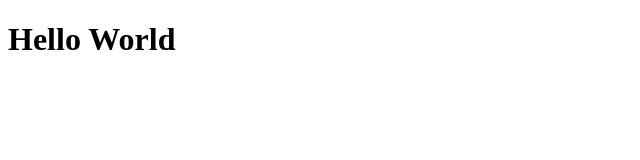
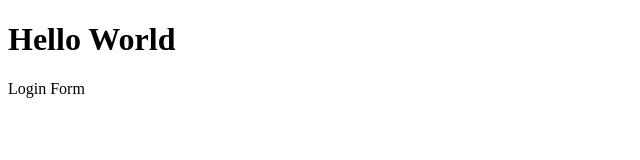
Before and after one commit to tim3931/sample, a plain HTML site: page index.html in a window 1280 px wide. Shown: the full height of the page, 0-640 px from the left. Drawn offline with Linux system fonts and the light colour scheme.

Commit message:
login form

```diff
--- /dev/null
+++ b/dir1/app.js
@@ -0,0 +1 @@
+console.log(123);
--- /dev/null
+++ b/dir2/app.js
@@ -0,0 +1 @@
+console.log('Hello there');
--- a/index.html
+++ b/index.html
@@ -5,5 +5,6 @@
 </head>
 <body>
 	<h1>Hello World</h1>
+	Login Form
 </body>
 </html>
```
Also changed, not shown: log.txt (added), login.html (added).
